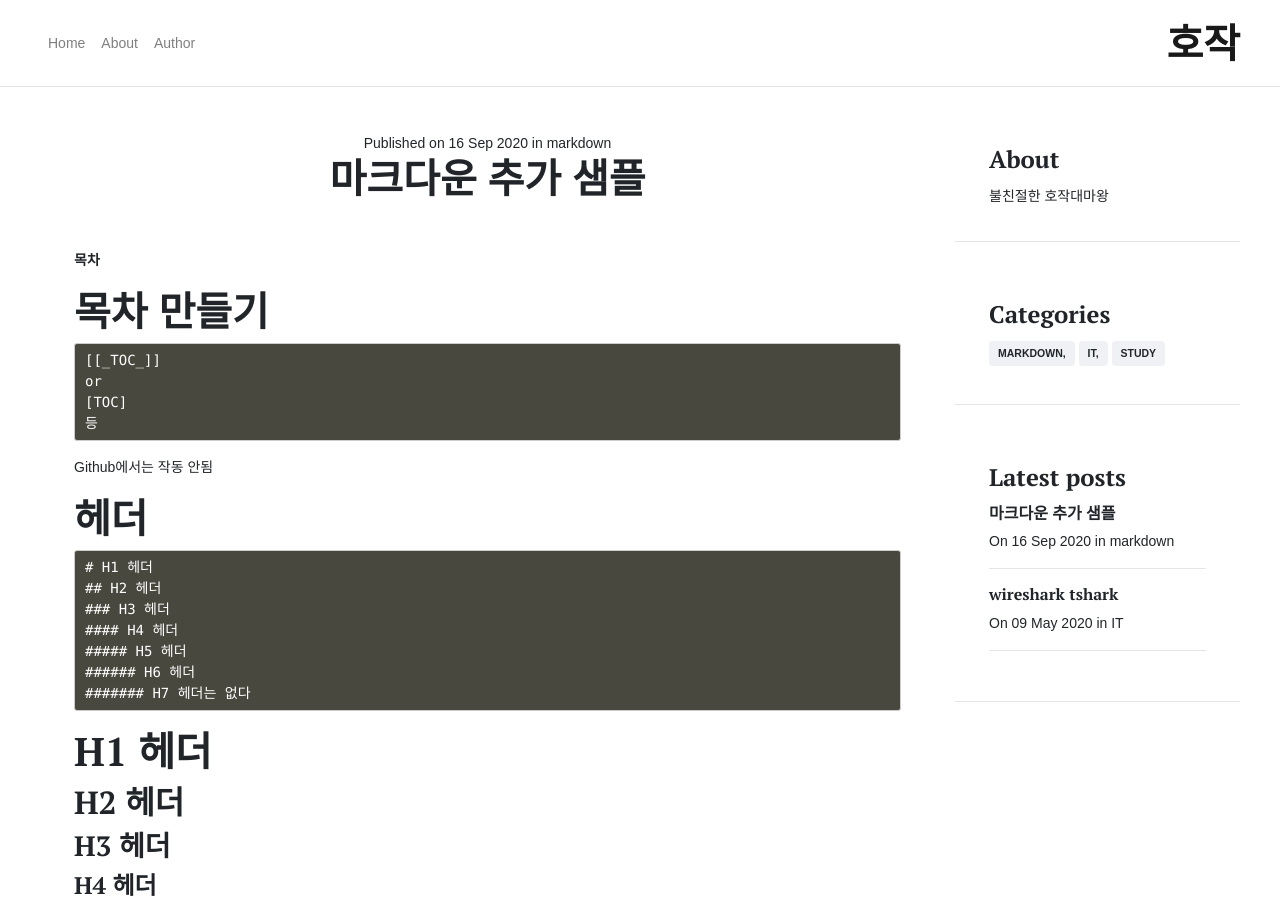
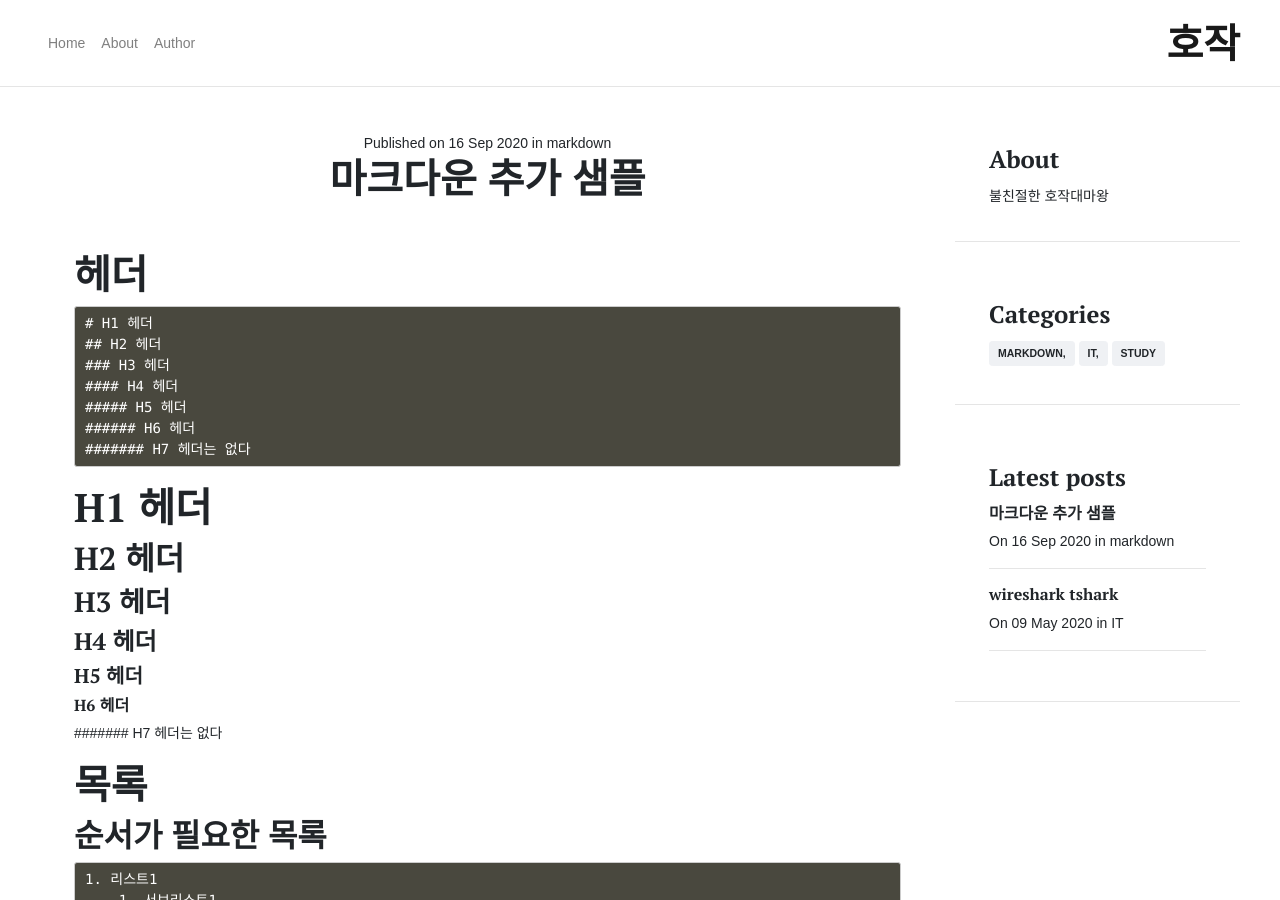
Before and after one commit to cholchori/cholchori.github.io, a Jekyll site: the page built from _posts/2020-09-16-markdown-ext.md, in a window 1280 px wide and 900 px high. Built offline with Jekyll 4.4.1, drawn with Linux system fonts in a browser that asks for light colours; emoji names are drawn with the system emoji font; some web fonts are replaced; comment, search, counter and statistics services are not loaded.

Commit message:
Update 2020-09-16-markdown-ext.md

````diff
--- a/_posts/2020-09-16-markdown-ext.md
+++ b/_posts/2020-09-16-markdown-ext.md
@@ -6,15 +6,6 @@ description:
 image: smile.gif
 categories: ["markdown"]
 ---
-**목차**
-# 목차 만들기
-```
-[[_TOC_]]
-or
-[TOC]
-등
-```
-Github에서는 작동 안됨
 
 # 헤더
 ```
````
